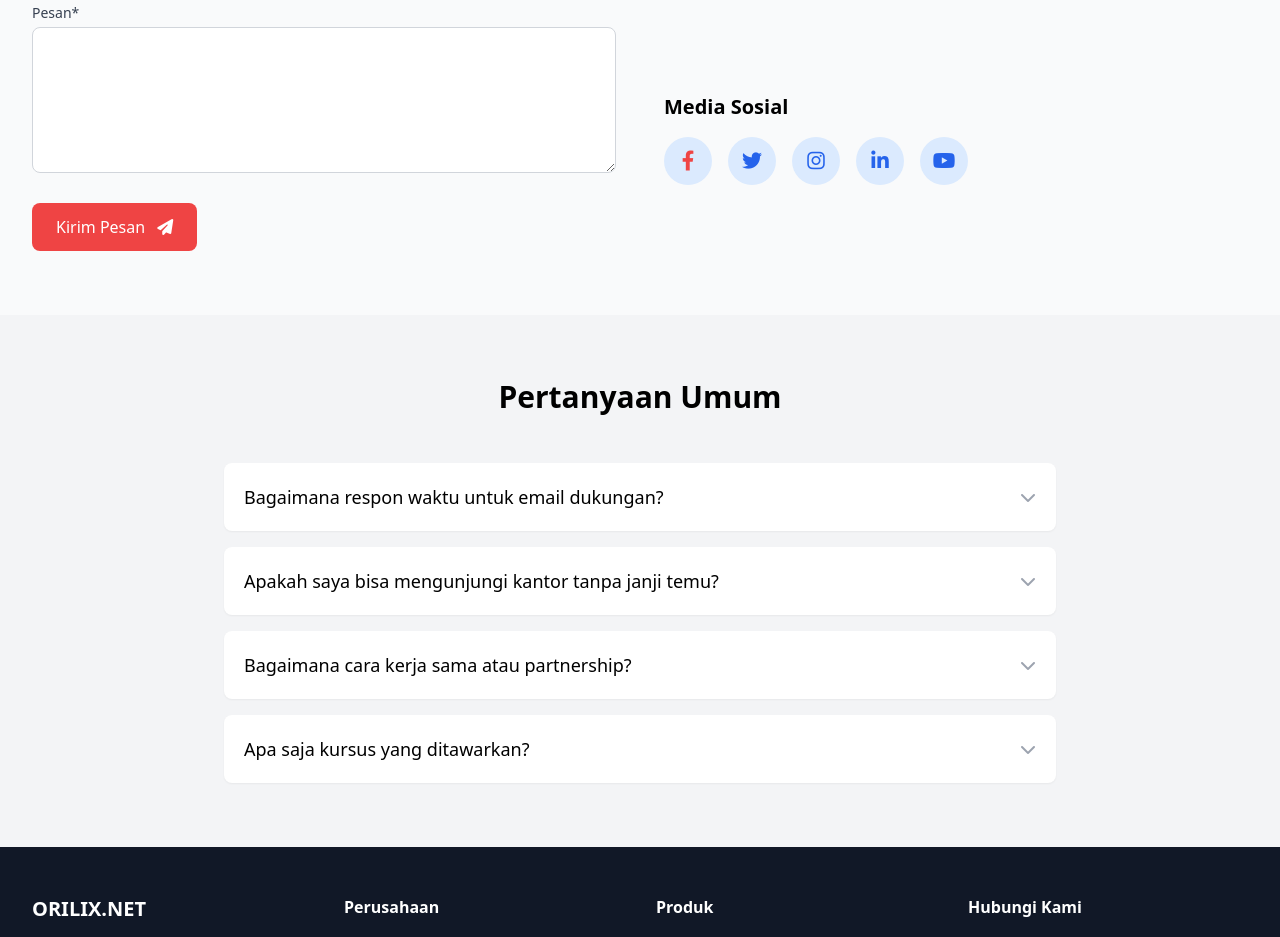
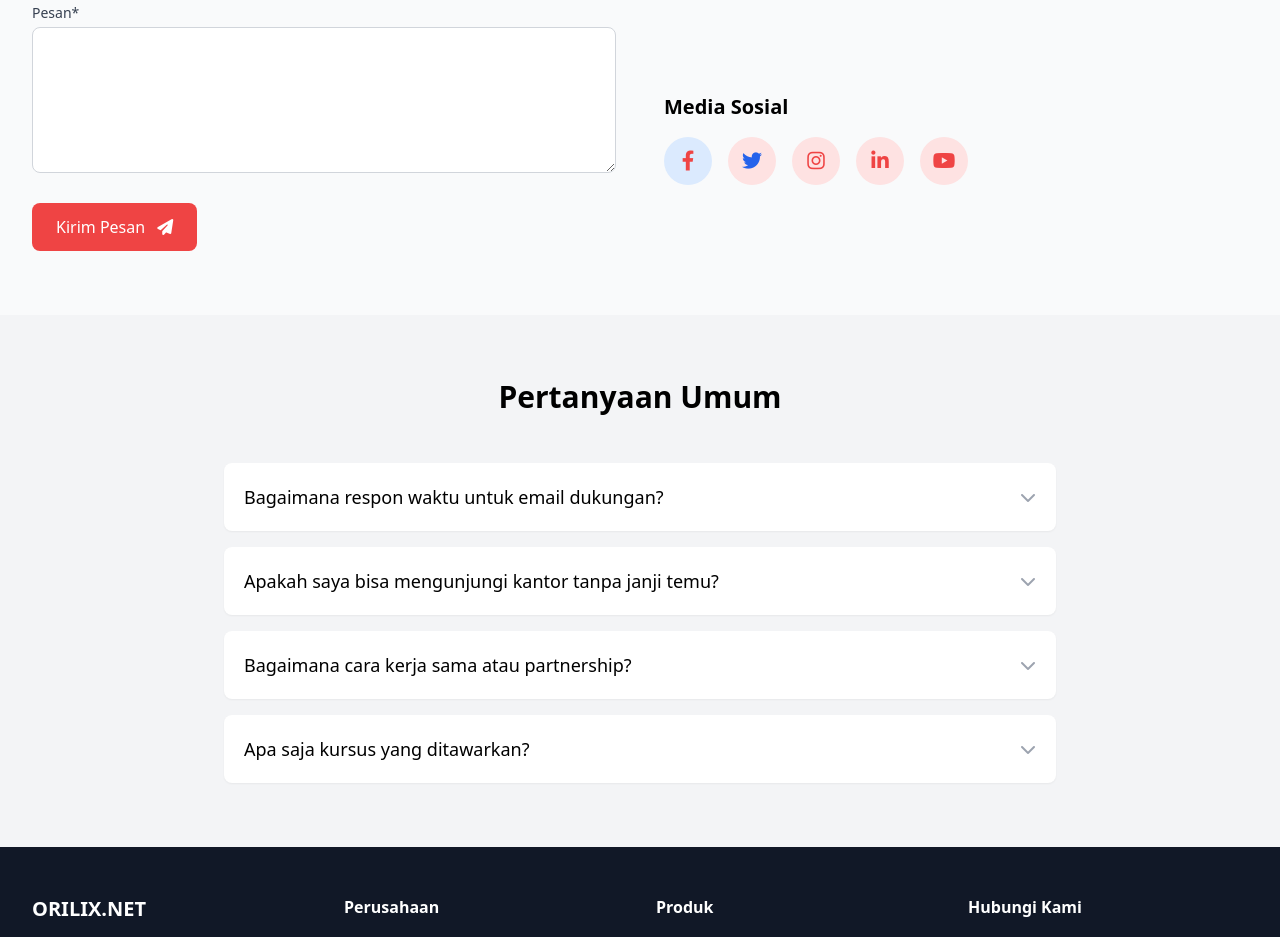
Before and after one commit to quootaflash/kontak, a plain HTML site: page index.html in a window 1280 px wide. Shown: the part 1231-2168 px from the top of the page. Drawn offline with nearby package versions, Linux system fonts and the light colour scheme; grey boxes are pictures that could not be loaded.

Commit message:
Update index.html

```diff
--- a/index.html
+++ b/index.html
@@ -171,16 +171,16 @@
                     <a href="https://facebook.com/orilixnet" target="_blank" title="Ikuti kami di Facebook" class="bg-blue-100 w-12 h-12 rounded-full flex items-center justify-center text-red-500 hover:bg-blue-200 transition">
                         <i class="fab fa-facebook-f text-xl"></i>
                     </a>
-                    <a href="https://twitter.com/orilixnet" target="_blank" title="Ikuti kami di Twitter" class="bg-blue-100 w-12 h-12 rounded-full flex items-center justify-center text-blue-600 hover:bg-blue-200 transition">
+                    <a href="https://twitter.com/orilixnet" target="_blank" title="Ikuti kami di Twitter" class="bg-red-100 w-12 h-12 rounded-full flex items-center justify-center text-blue-600 hover:bg-blue-200 transition">
                         <i class="fab fa-twitter text-xl"></i>
                     </a>
-                    <a href="https://instagram.com/orilixnet" target="_blank" title="Ikuti kami di Instagram" class="bg-blue-100 w-12 h-12 rounded-full flex items-center justify-center text-blue-600 hover:bg-blue-200 transition">
+                    <a href="https://instagram.com/orilixnet" target="_blank" title="Ikuti kami di Instagram" class="bg-red-100 w-12 h-12 rounded-full flex items-center justify-center text-red-500 hover:bg-blue-200 transition">
                         <i class="fab fa-instagram text-xl"></i>
                     </a>
-                    <a href="https://linkedin.com/company/orilixnet" target="_blank" title="Ikuti kami di LinkedIn" class="bg-blue-100 w-12 h-12 rounded-full flex items-center justify-center text-blue-600 hover:bg-blue-200 transition">
+                    <a href="https://linkedin.com/company/orilixnet" target="_blank" title="Ikuti kami di LinkedIn" class="bg-red-100 w-12 h-12 rounded-full flex items-center justify-center text-red-500 hover:bg-blue-200 transition">
                         <i class="fab fa-linkedin-in text-xl"></i>
                     </a>
-                    <a href="https://youtube.com/orilixnet" target="_blank" title="Ikuti kami di YouTube" class="bg-blue-100 w-12 h-12 rounded-full flex items-center justify-center text-blue-600 hover:bg-blue-200 transition">
+                    <a href="https://youtube.com/orilixnet" target="_blank" title="Ikuti kami di YouTube" class="bg-red-100 w-12 h-12 rounded-full flex items-center justify-center text-red-500 hover:bg-blue-200 transition">
                         <i class="fab fa-youtube text-xl"></i>
                     </a>
                 </div>
```
